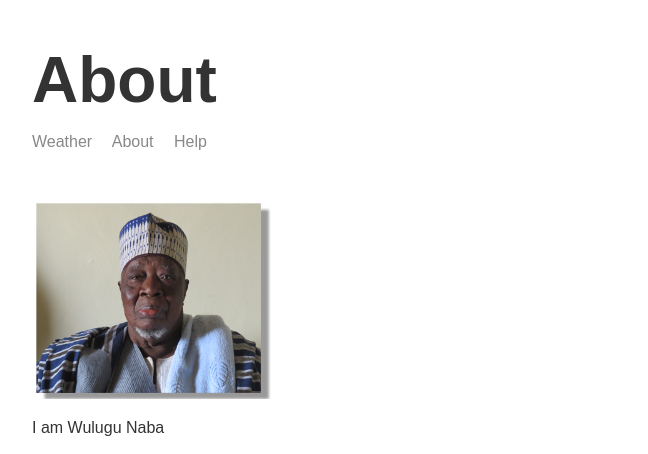
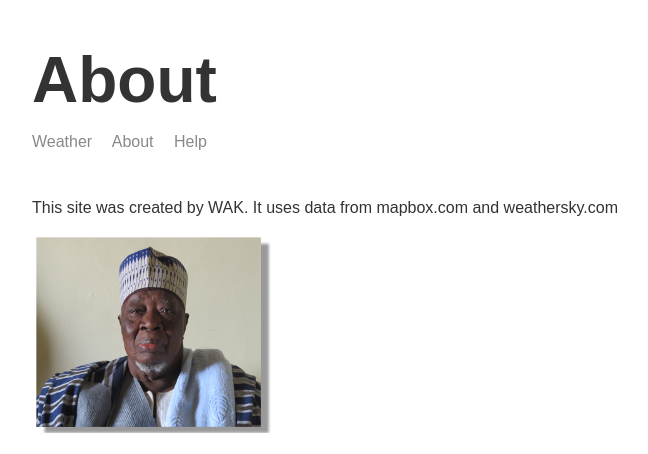
Before and after one commit to wilsoft30025/node3-weather-website, a Node server app: page /about-wak in a window 1280 px wide. Shown: the top 454 px of the page, without its empty margins (283-931 px from the left). Run offline with Node 20, Linux system fonts and the light colour scheme; some libraries are stand-ins or nearby versions.

Commit message:
Add about text

```diff
--- a/templates/views/about_wak.hbs
+++ b/templates/views/about_wak.hbs
@@ -13,6 +13,7 @@
 <body>
     <div class="main-content">
         {{>header}}
+        <p>This site was created by WAK. It uses data from mapbox.com and weathersky.com</p>
         <img class="about_img" src="/images/wulugu-naba.png" />
         <p>I am {{name}}</p>
     </div>
```
